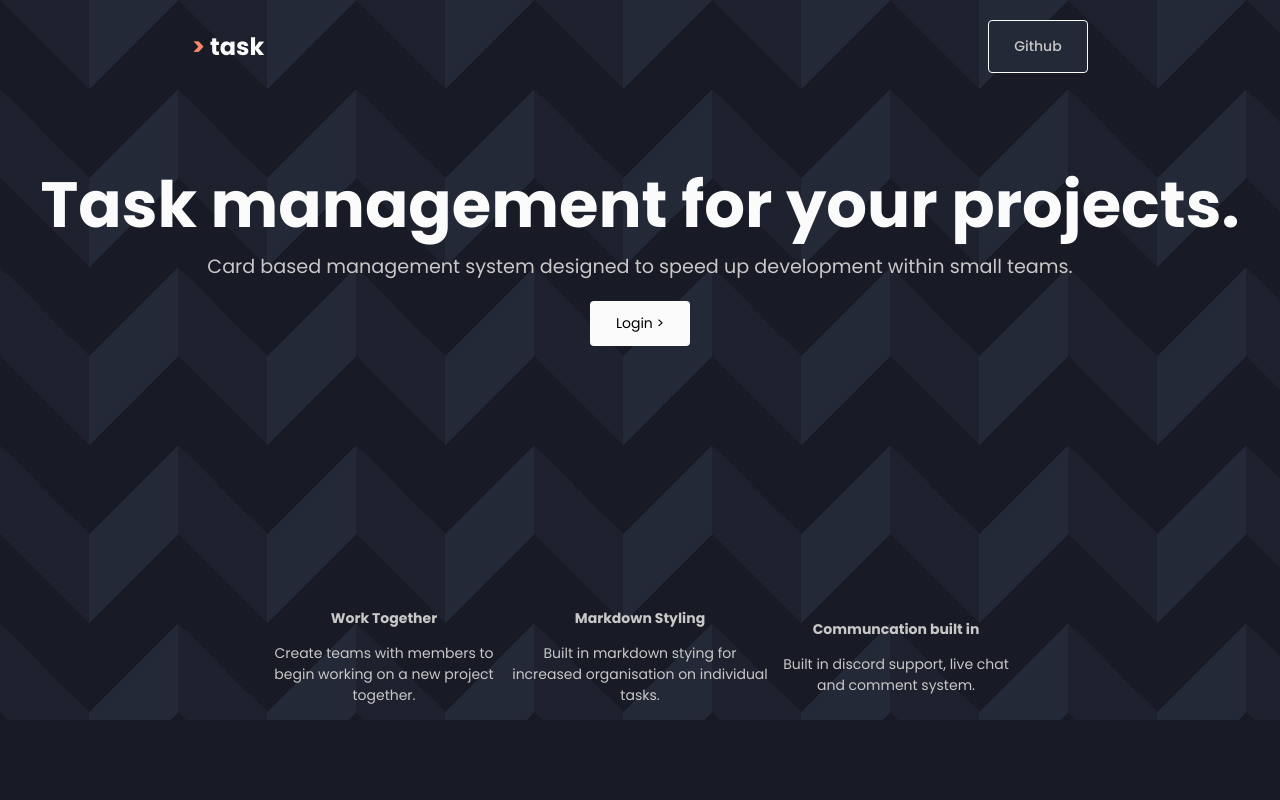
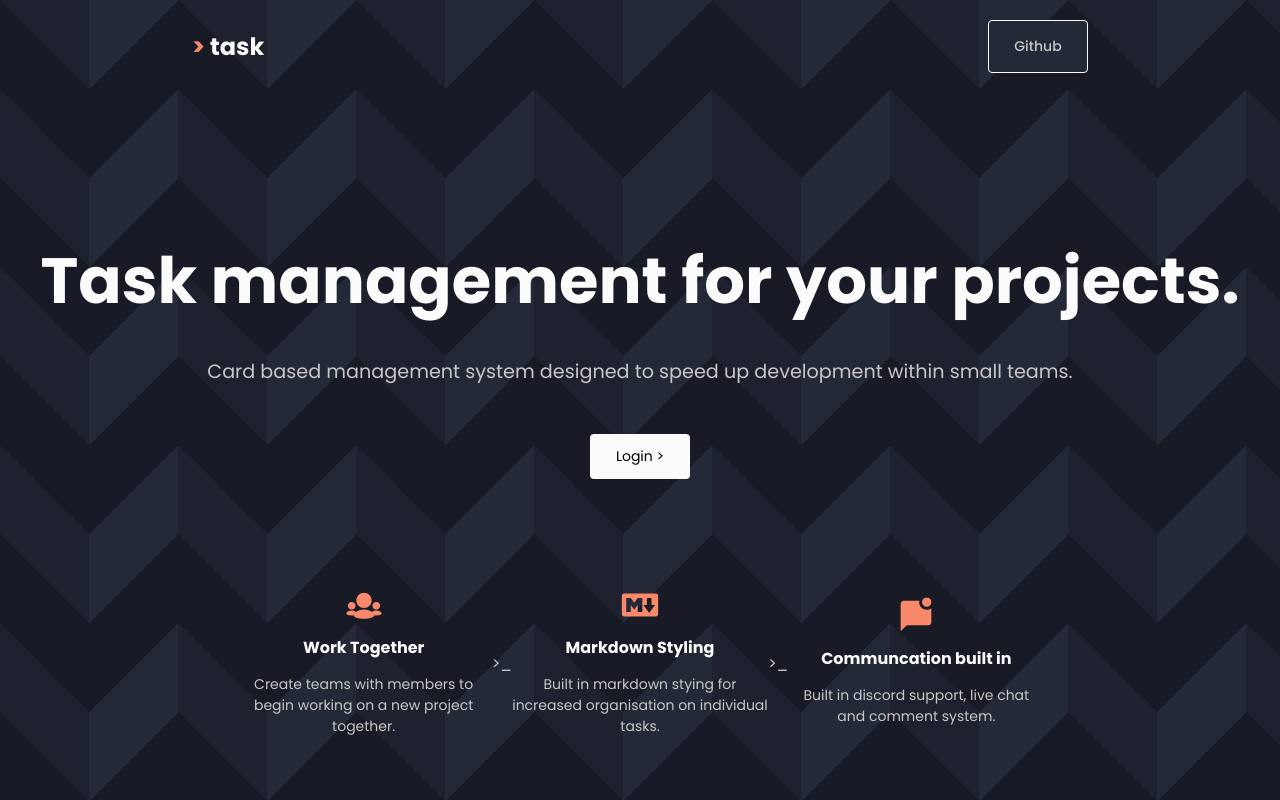
Before and after one commit to 0xOKNOTOK/task-manager, a Next.js app: page / in a window 1280 px wide. Built offline with nearby package versions, Linux system fonts and the light colour scheme; no server answers.

Commit message:
Removed img from index, styled features further, seperated landing into div.

```diff
--- a/pages/index.tsx
+++ b/pages/index.tsx
@@ -4,7 +4,9 @@ import styles from '../styles/Home.module.css'
 
 // Components
 import { Button } from '../components/Button/Button'
-import { Footer } from '../components/Footer/Footer'
+import { TiGroup } from 'react-icons/ti'
+import { GoMarkdown } from 'react-icons/go'
+import { MdMarkChatUnread } from 'react-icons/md'
 import { FlexWrapper } from '../components/FlexWrapper/FlexWrapper'
 import { Header } from '../components/Header/Header'
 import { AnchorLink } from '../components/AnchorLink/AnchorLink'
@@ -35,32 +37,36 @@ const Home: NextPage = () => {
           ></AnchorLink>
         </Header>
         <FlexWrapper className={styles.flex}>
+          <div className={styles.landing}>
             <h1>{`Task management for your projects.`}</h1>
             <h4>{`Card based management system designed to speed up development within small teams.`}</h4>
             <Button buttonLabel={'Login >'} onClick={() => 1}></Button>
-        </FlexWrapper>
-        <FlexWrapper className={styles.flex}>
-          <></>
-        </FlexWrapper>
+          </div>
           <FlexWrapper className={styles.features}>
             <div className={styles.feature}>
+              <TiGroup />
               <h5>Work Together</h5>
               <p>
                 Create teams with members to begin working on a new project
                 together.
               </p>
             </div>
+            {'>_'}
             <div className={styles.feature}>
+              <GoMarkdown />
               <h5>Markdown Styling</h5>
               <p>
-              Built in markdown stying for increased organisation on individual
-              tasks.
+                Built in markdown stying for increased organisation on
+                individual tasks.
               </p>
             </div>
+            {'>_'}
             <div className={styles.feature}>
+              <MdMarkChatUnread />
               <h5>Communcation built in</h5>
               <p>Built in discord support, live chat and comment system.</p>
             </div>
+          </FlexWrapper>
         </FlexWrapper>
       </main>
     </div>
--- a/styles/Home.module.css
+++ b/styles/Home.module.css
@@ -4,7 +4,7 @@
 }
 
 .main {
-  height: 90vh;
+  height: 100%;
   flex-direction: column;
   background: linear-gradient(135deg, #242937 25%, transparent 25%) -89px 0/
       178px 178px,
@@ -47,22 +47,31 @@
   display: flex;
   align-items: center;
   flex-direction: column;
+  justify-content: space-evenly;
 }
 
-.flex h1 {
+.landing {
+  display: flex;
+  flex-direction: column;
+  align-items: center;
+  justify-content: space-evenly;
+  height: 50%;
+}
+
+.landing h1 {
   font-size: 4rem;
   font-weight: bolder;
   margin: 0;
   padding: 0;
 }
 
-.flex h4 {
+.landing h4 {
   margin: 0;
   font-weight: 400;
   font-size: 1.2rem;
 }
 
-.flex button {
+.landing button {
   margin: 20px;
   font-family: 'Poppins';
   background-color: var(--text-white);
@@ -72,7 +81,7 @@
   transition: var(--transition-speed) ease;
 }
 
-.flex button:hover {
+.landing button:hover {
   color: var(--text-white);
 }
 
@@ -95,9 +104,16 @@
   width: 20%;
 }
 
+.feature svg {
+  transform: scale(2.3);
+  color: var(--element-orange);
+  margin: 22px;
+}
+
 .feature h5 {
-  font-size: 0.875rem;
+  font-size: 1rem;
   margin: 0;
+  color: var(--text-white);
 }
 
 .feature p {
--- a/styles/globals.css
+++ b/styles/globals.css
@@ -18,6 +18,7 @@
 
 html,
 body {
+  box-sizing: border-box;
   font-size: 16px;
   background-color: var(--background-grey);
   color: var(--text-grey);
```
Also changed, not shown: public/test.png (deleted). Lines whose indentation alone changed are shown as unchanged.
